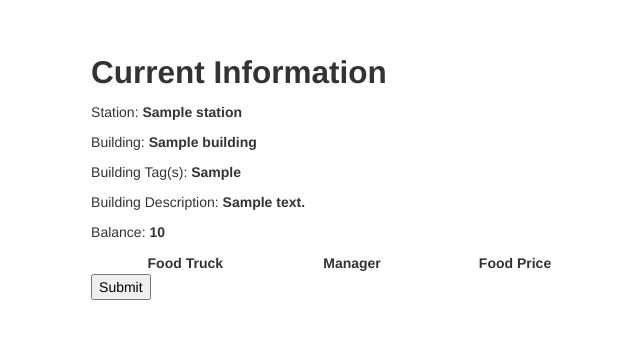
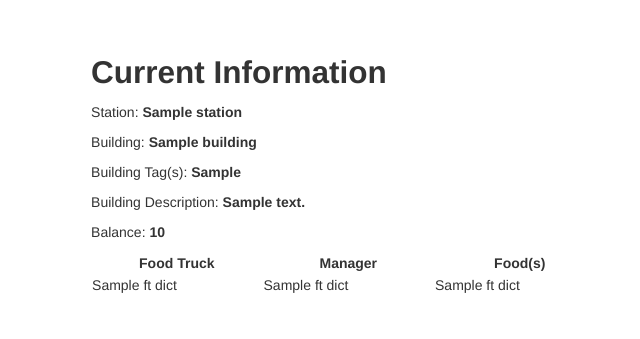
Before and after one commit to JerPaz/4400_SQL_and_FrontEnd_Project, a Flask app: template templates/customer_current_info.html in a window 1280 px wide. Shown: the top 339 px of the page, without its empty margins (140-780 px from the left). Run offline with Flask 2, Linux system fonts and the light colour scheme; the template is opened without the code that fills it: most values are stand-ins (such as "Sample title", 1, 10 or a date in 2020); lists and menus that the app fills with data are empty.

Commit message:
worked on and added the foundation for screen 17

```diff
--- a/app.py
+++ b/app.py
@@ -176,15 +176,30 @@ def customer_explore():
 @app.route('/customer_current_information', methods=['GET', 'POST'])
 def customer_current_information():
     error = None
-    cur_info_sql = "CALL cus_current_information_basic('{cus_user}')".format(
+
+    cur_info_sql = "CALL cus_current_information_basic('{cus_user}');".format(
         cus_user=session['username'])
     c.execute(cur_info_sql)
-    cur_info_table_sql = "SELECT * FROM cus_current_information_basic_result"
+    cur_info_table_sql = "SELECT * FROM cus_current_information_basic_result;"
     c.execute(cur_info_table_sql)
     cus_info_tuple = c.fetchall()
     info_row = cus_info_tuple[0]
     cus_info_dict = {'station': info_row[0], 'building': info_row[1], 'building_tags': info_row[2], 'building_description': info_row[3], 'balance': info_row[4]}
-    return render_template('customer_current_info.html', cus_info_dict=cus_info_dict, error=error)
+
+    cur_ft_info = "CALL cus_current_information_foodTruck('{cus_user}');".format(
+        cus_user=session['username'])
+    c.execute(cur_ft_info)
+    cur_ft_info_table = "SELECT * FROM cus_current_information_foodTruck_result"
+    c.execute(cur_ft_info_table)
+    ft_info_table = c.fetchall()
+    ft_dict_list = []
+    for i in range(len(ft_info_table)):
+        ft_dict = {'food_truck_name': ft_info_table[i][0], 'manager_name': ft_info_table[i][1], 'food_names': ft_info_table[i][2].replace(",", ", ")}
+        ft_dict_list.append(ft_dict)
+
+    #TODO Add food truck selection functionality
+
+    return render_template('customer_current_info.html', cus_info_dict=cus_info_dict, ft_dict_list=ft_dict_list, error=error)
 
 
 @app.route('/customer_order', methods=['GET', 'POST'])
@@ -196,7 +211,7 @@ def customer_order():
     c.execute(food_sql)
     food_column = c.fetchall()
     food_dict_list = []
-
+    # the 'food_name_input_{}' is very important in distinguishing tags to manipulate
     for i in range(len(food_column)):
         food_dict = {'food_name': food_column[i][0], 'food_price': food_column[i][1],
                      'food_name_input': 'food_name_input_{}'.format(i), 'purchase_quantity_input': 'purchase_quantity_input_{}'.format(i)}
--- a/templates/customer_current_info.html
+++ b/templates/customer_current_info.html
@@ -14,22 +14,18 @@
             <tr>
                 <th>Food Truck</th>
                 <th>Manager</th>
-                <th>Food Price</th>
+                <th>Food(s)</th>
             </tr>
             </thead>
 
-            {% for food_dict in food_dict_list %}
+            {% for ft_dict in ft_dict_list %}
             <tr>
-                <!--
-                <td><input type = "checkbox" name = "{{ food_dict.food_name_input }}">
-                    <label>{{ food_dict.food_name }}</label></td>
-                <td>{{ food_dict.food_price }}</td>
-                <td><input type="text" name="{{ food_dict.purchase_quantity_input }}"></td>
-                -->
+                <td><label>{{ ft_dict.food_truck_name }}</label></td>
+                <td><label>{{ ft_dict.manager_name }}</label></td>
+                <td><label>{{ ft_dict.food_names }}</label></td>
             </tr>
             {% endfor %}
         </table>
-        <input type=submit>
     </body>
 </form>
 {% endblock %}
```
